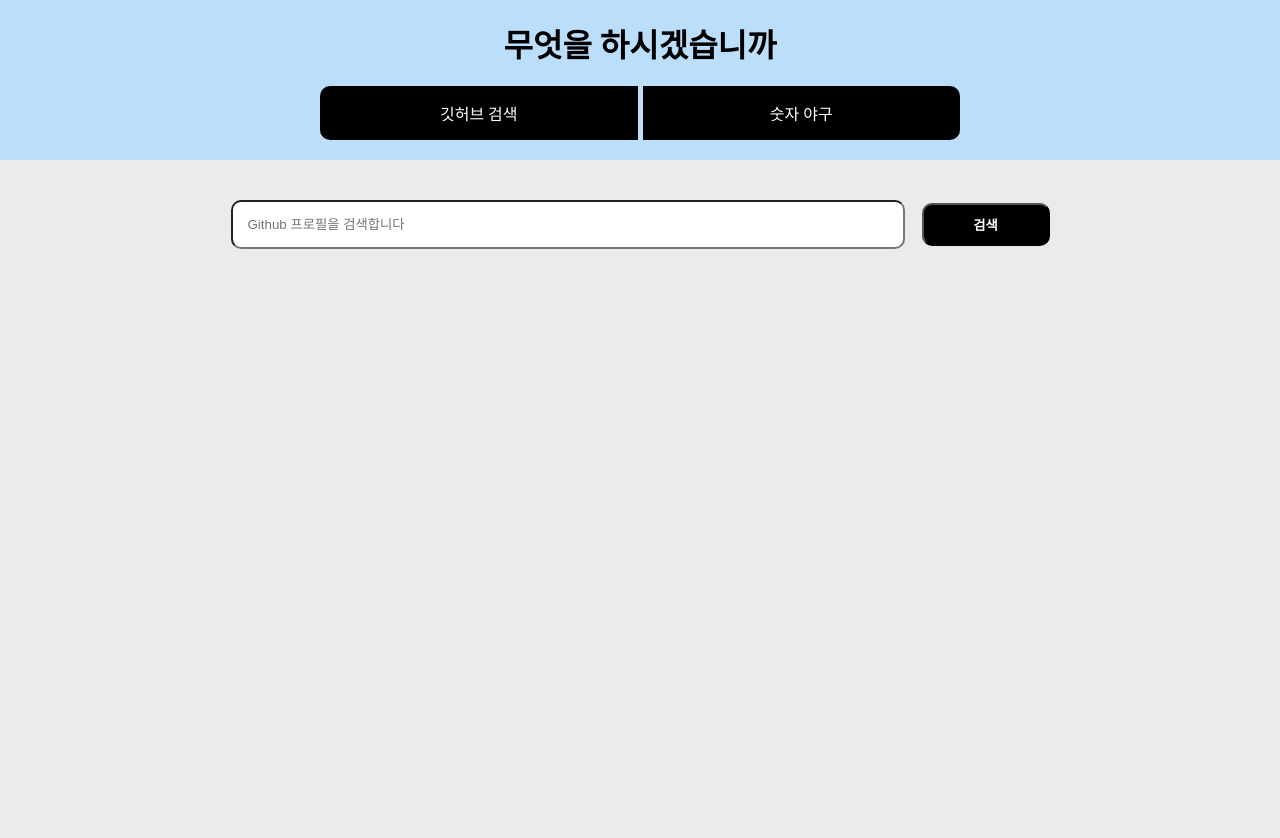
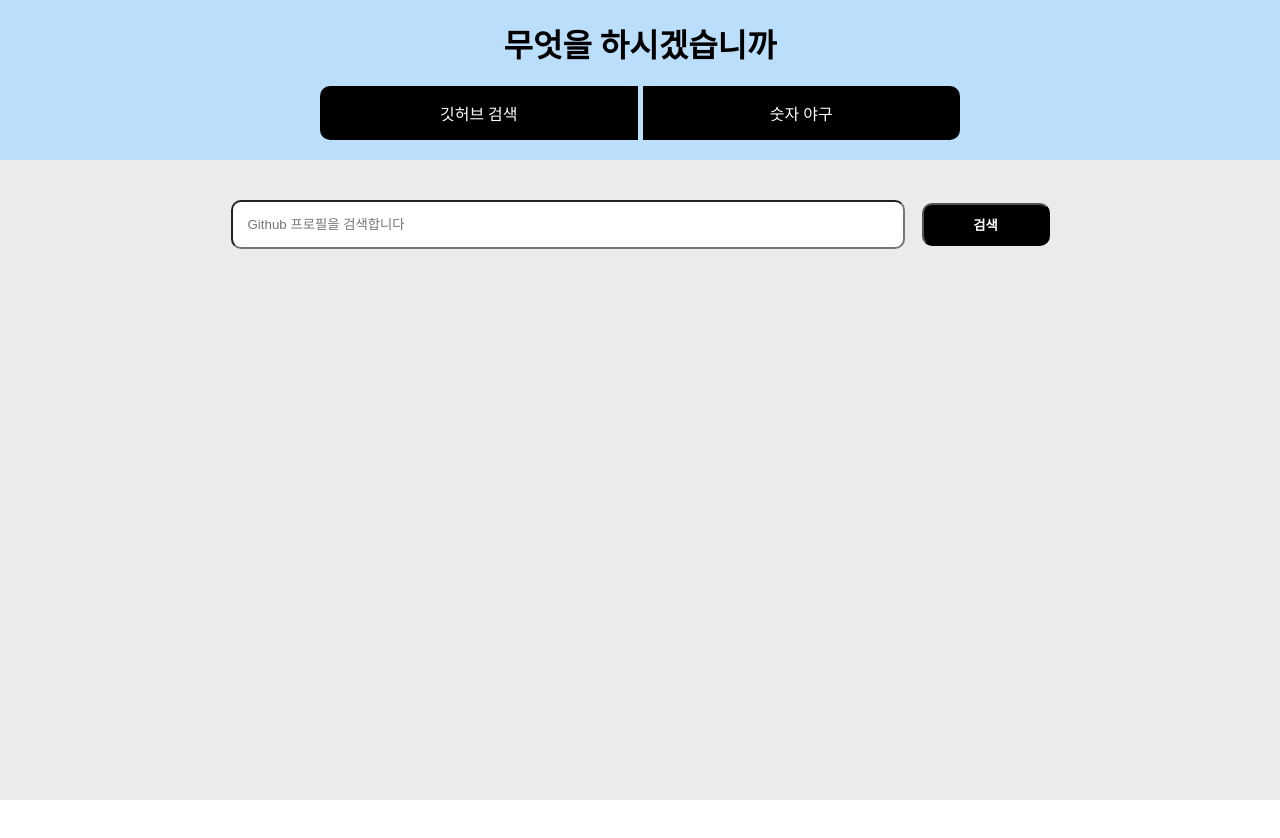
Before and after one commit to AT-SOPT-WEB/JaelimLee, a React (Vite) app in the folder week3/week3-HW/: page / in a window 1280 px wide. Shown: the top 838 px of the page. After the commit the page ends 800 px from the top, so only its background shows below. Built offline with nearby package versions, Linux system fonts and the light colour scheme.

Commit message:
design : 깃헙 페이지 최근 검색어 레이아웃 수정

```diff
--- a/week3/week3-HW/src/components/github/GithubMain.jsx
+++ b/week3/week3-HW/src/components/github/GithubMain.jsx
@@ -12,7 +12,7 @@ const searchAreaStyle = css`
 const mainStyle = css`
   background-color: rgb(235, 235, 235);
   width: 100%;
-  height: 100dvh;
+  height: calc(100vh - 200px);
   padding-top: 200px;
   display: flex;
   flex-direction: column;
@@ -98,6 +98,7 @@ const recentSearchItemStyle = css`
   align-items: center;
   background-color: rgba(187, 222, 251, 0.49);
   border-radius: 17px;
+  cursor: pointer;
 `;
 
 const recentSearchTextStyle = css`
```
